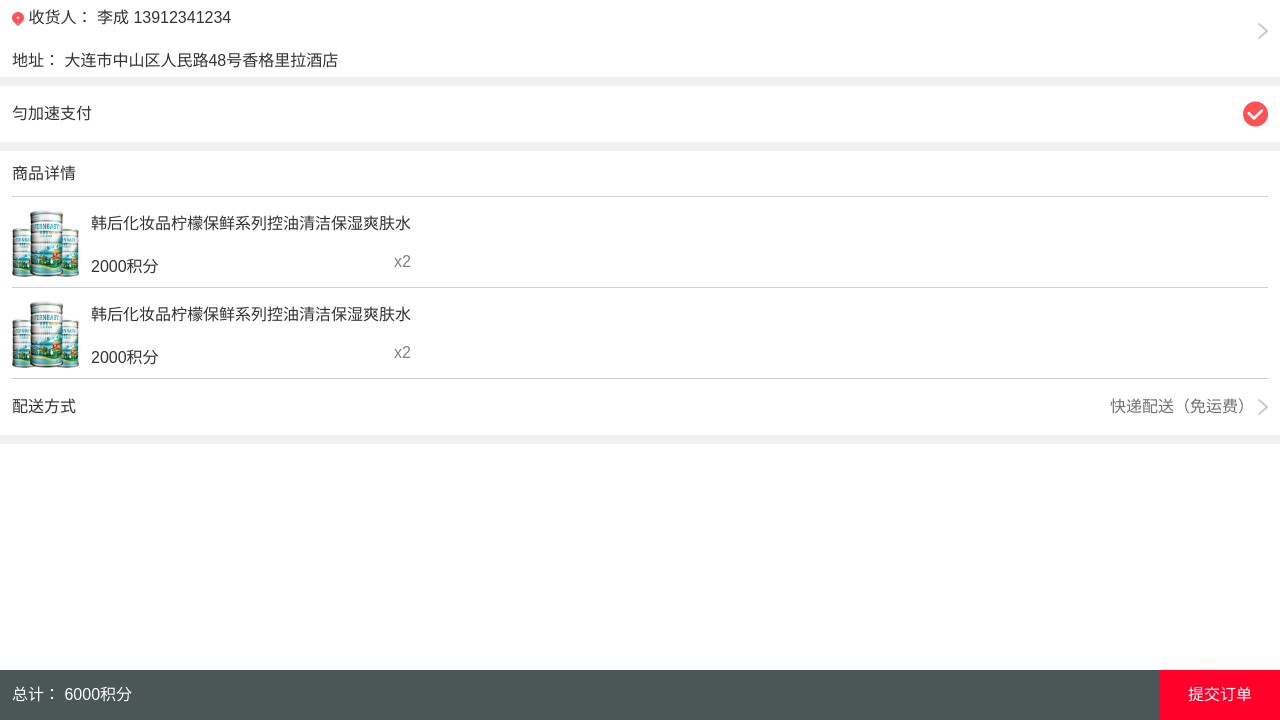
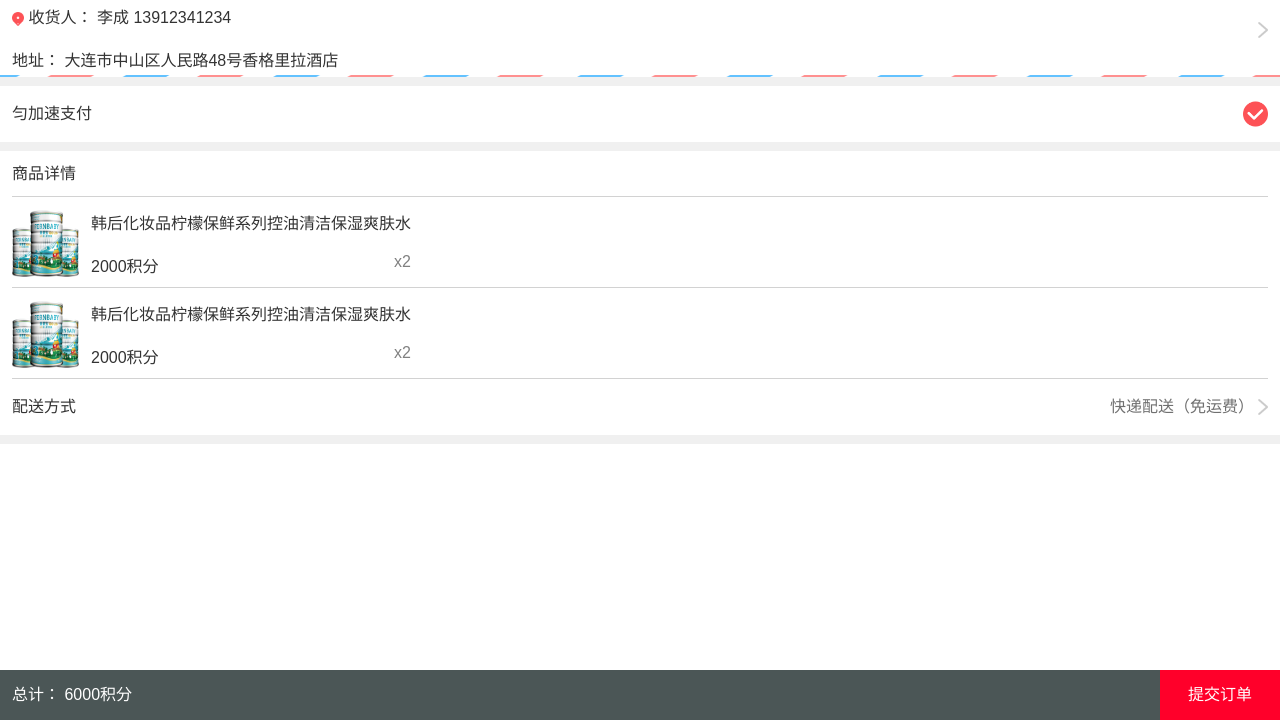
Before and after one commit to costlife/goods4u, a plain HTML site: page page/order/order.html in a window 1280 px wide. Shown: the part 80-800 px from the top of the page. Drawn offline with Linux system fonts and the light colour scheme.

Commit message:
update
Change-Id: Ief0cfcfd8585472b47022c68e38b81d449c4d0cc

```diff
--- a/page/order/order.css
+++ b/page/order/order.css
@@ -1,6 +1,8 @@
 .order-address {
     box-sizing: border-box;
     height: 93px;
+    border-bottom: 2px solid transparent;
+    border-image: url(../../static/images/addr-bar.png) 2 0 stretch;
 }
 .contact-detail {
     padding-top: 20px;
```
